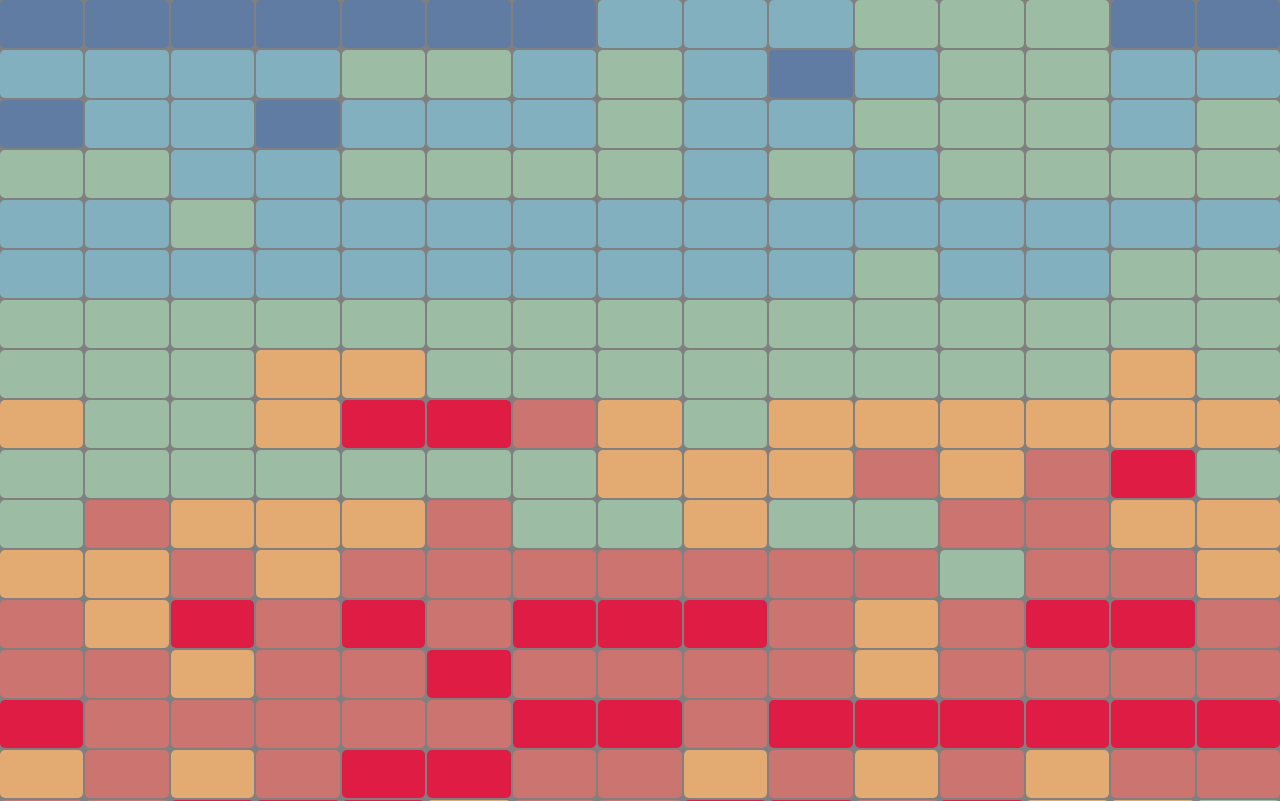
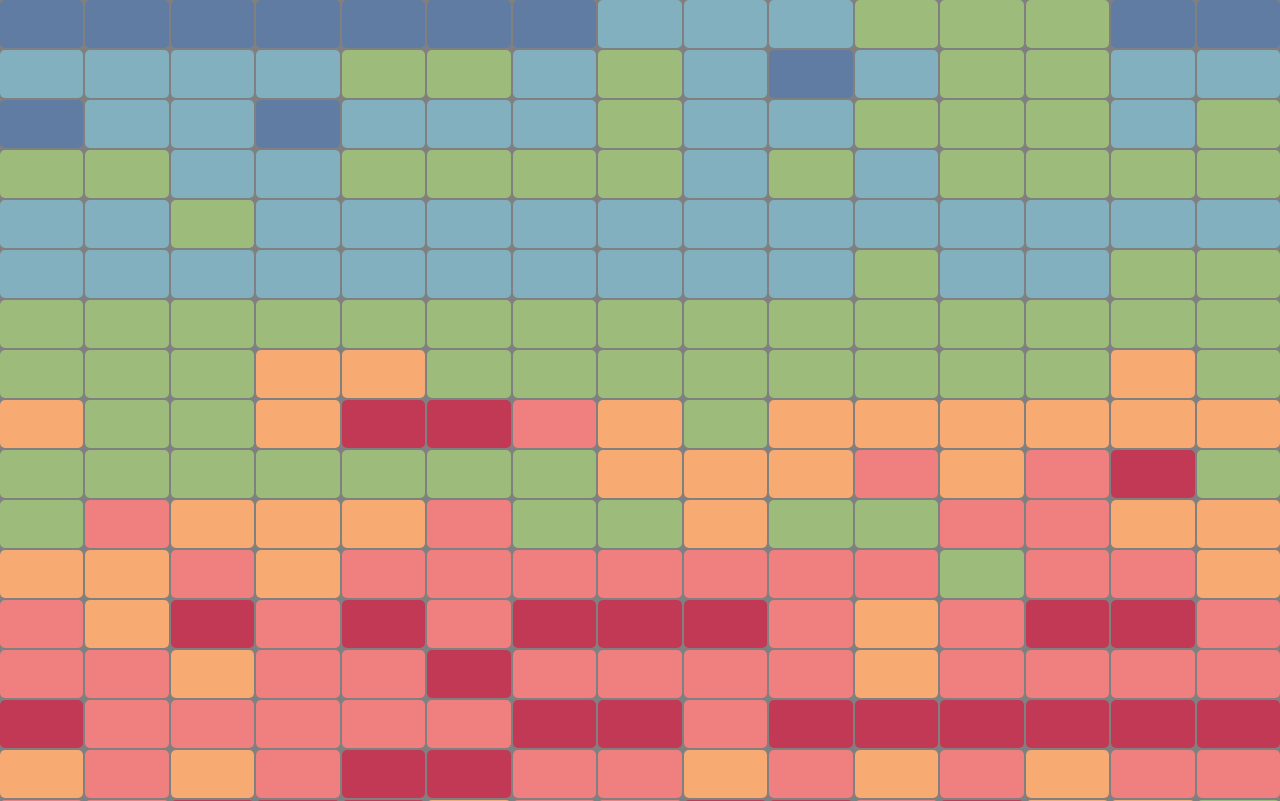
Before and after one commit to DingwenSun/City-Weather-Map, a plain HTML site: page index.html in a window 1280 px wide. Shown: the top 801 px of the page. Drawn offline with nearby package versions, Linux system fonts and the light colour scheme.

Commit message:
version1.2

```diff
--- a/style.css
+++ b/style.css
@@ -65,7 +65,7 @@ p {
   margin: 0px;
   padding: 0px;
   border: 0px;
-  background-color: rgb(157,188,164);
+  background-color: rgb(157,188,124);
   background-size: cover;
   text-align: center;
   color: #e1ded7;
@@ -77,7 +77,7 @@ p {
   margin: 0px;
   padding: 0px;
   border: 0px;
-  background-color: rgb(227,170,114);
+  background-color: rgb(247,170,114);
   background-size: cover;
   text-align: center;
   color: #e1ded7;
@@ -89,7 +89,7 @@ p {
   margin: 0px;
   padding: 0px;
   border: 0px;
-  background-color: rgb(204,117,112);
+  background-color: rgb(240,128,128);
   background-size: cover;
   text-align: center;
   color: #e1ded7;
@@ -101,7 +101,7 @@ p {
   margin: 0px;
   padding: 0px;
   border: 0px;
-  background-color: rgb(223,28,68);
+  background-color: rgba(223,28,68,0.7);
   background-size: cover;
   text-align: center;
   color: #e1ded7;
```
